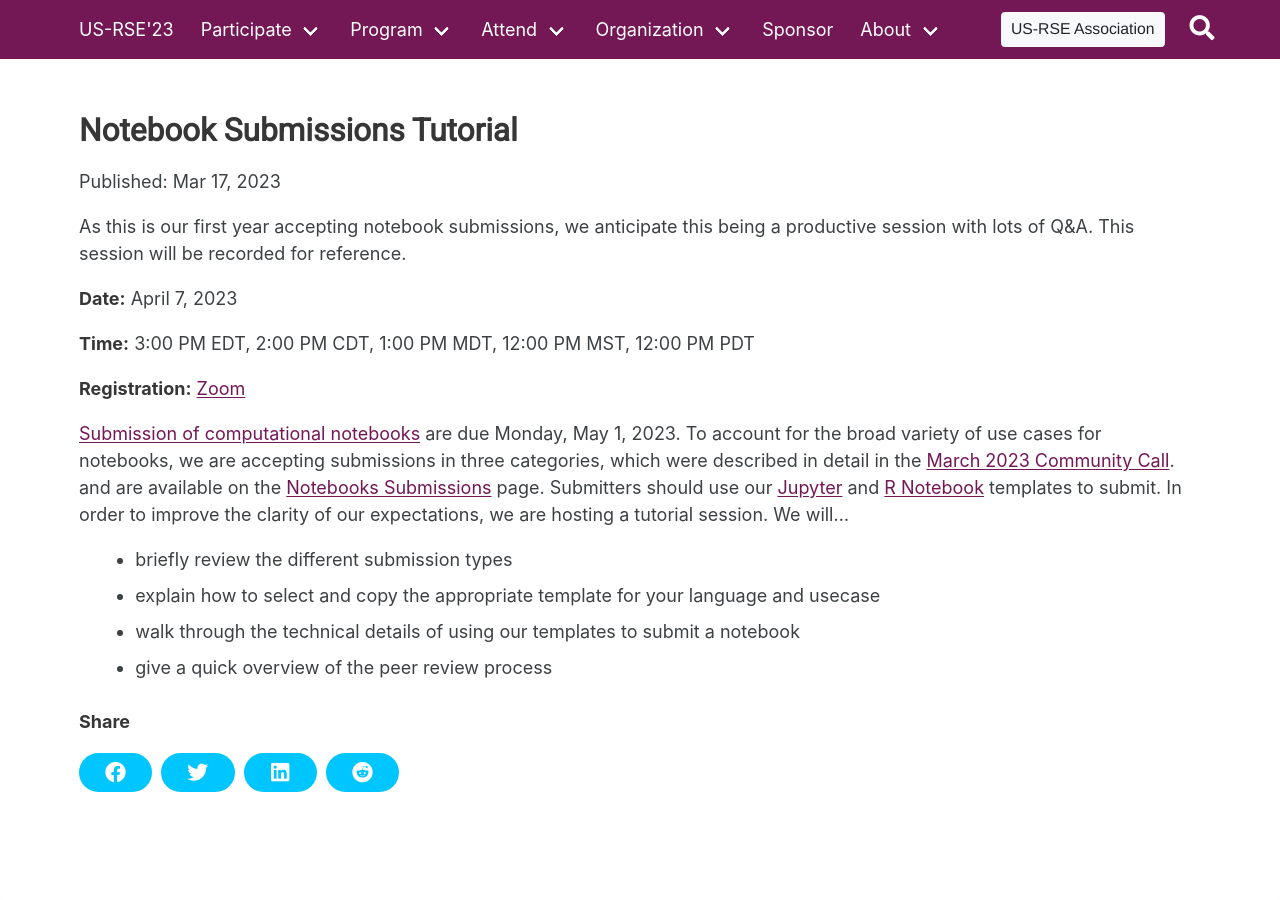
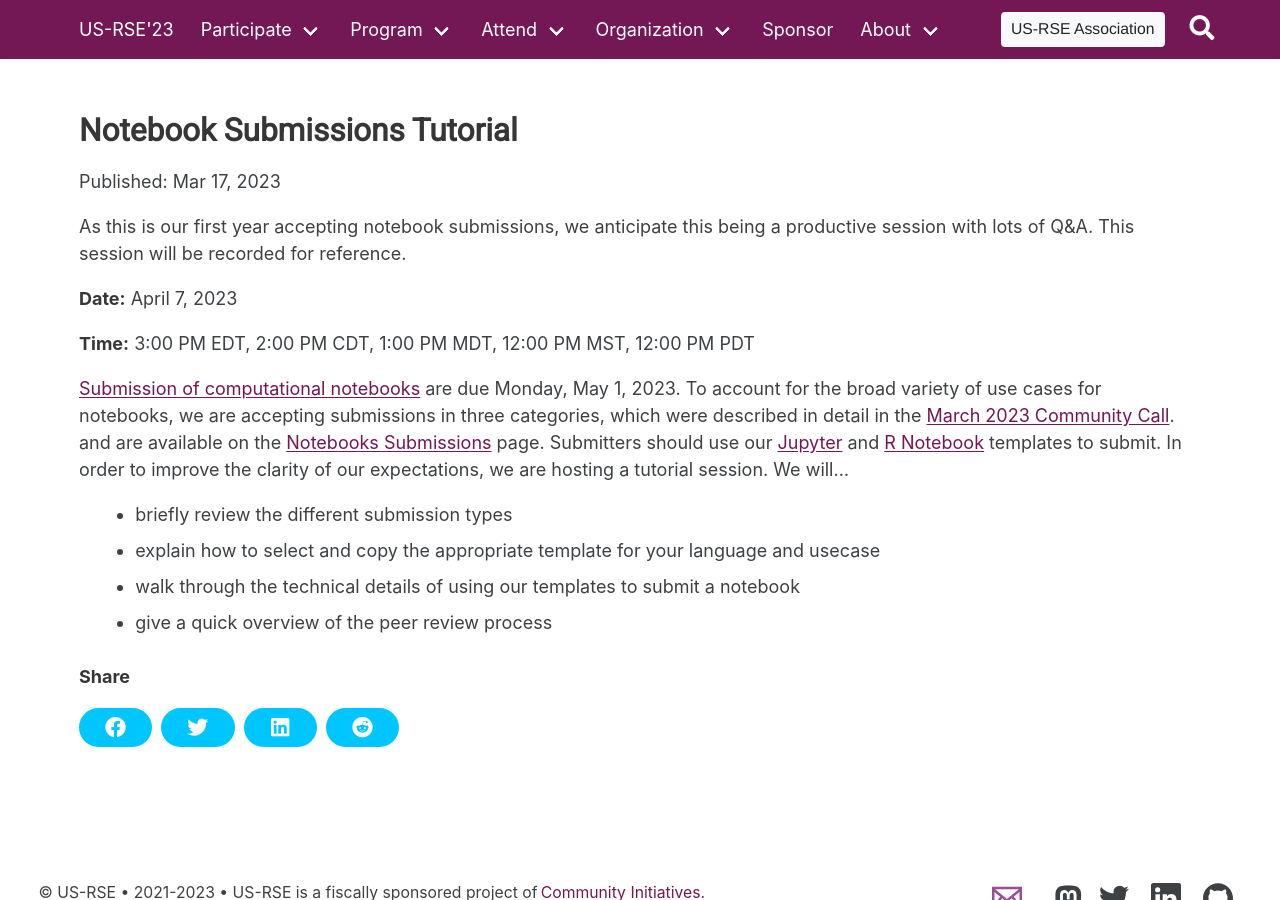
Before and after one commit to USRSE/usrse23, a Jekyll site: the page built from _posts/2023-03-17-notebook-submission-tutorial.md, in a window 1280 px wide and 900 px high. Built offline with Jekyll 4.4.1, drawn with Linux system fonts in a browser that asks for light colours; a style sheet for code colours, icons or effects is not loaded.

Commit message:
Remove registration link from notebooks tutorial - expired

```diff
--- a/_posts/2023-03-17-notebook-submission-tutorial.md
+++ b/_posts/2023-03-17-notebook-submission-tutorial.md
@@ -12,8 +12,6 @@ session with lots of Q&A. This session will be recorded for reference.
 
 **Time:** 3:00 PM EDT, 2:00 PM CDT, 1:00 PM MDT, 12:00 PM MST, 12:00 PM PDT
 
-**Registration:** [Zoom](https://asu.zoom.us/meeting/register/tZIod-Ghpz4qGNb5O23aWxuKBadudH65Fquy)
-
 [Submission of computational notebooks](https://us-rse.org/usrse23/submissions/notebooks/) are due
 Monday, May 1, 2023. To account for the broad variety of use cases for notebooks, we are accepting
 submissions in three categories, which were described in detail in the [March 2023 Community Call](https://youtu.be/Z4QXKDIDu6k).
```
